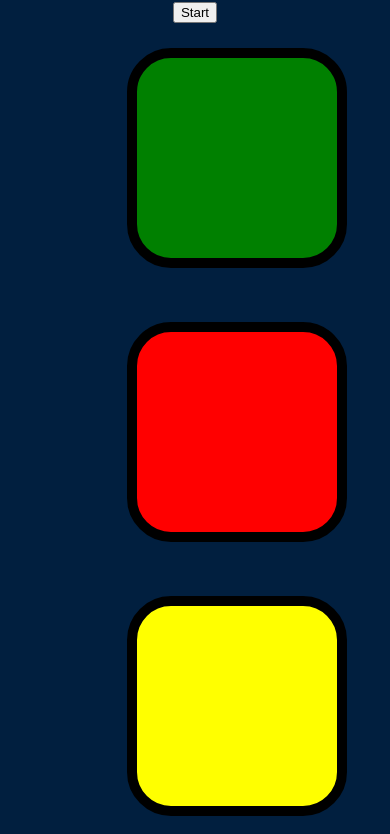
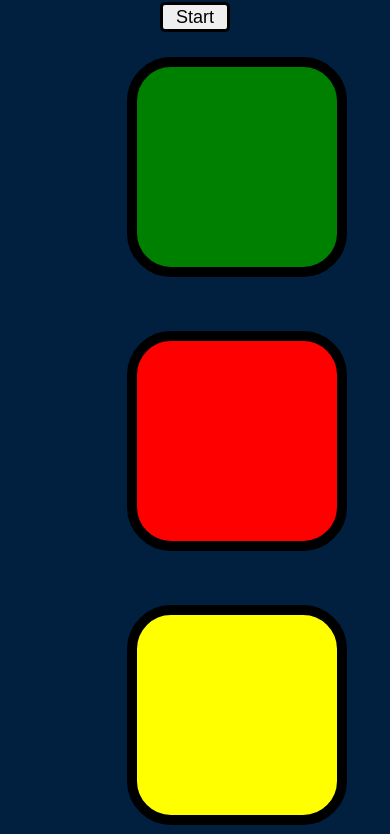
Before and after one commit to ytin121/Simon-Game, a plain HTML site: page index.html in a window 390 px wide. Shown: the part 179-1013 px from the top of the page. Drawn offline with nearby package versions, Linux system fonts and the light colour scheme.

Commit message:
18-06-2024_3rd_for mobile

```diff
--- a/styles.css
+++ b/styles.css
@@ -6,7 +6,7 @@ body {
 #level-title {
   font-family: 'Press Start 2P', cursive;
   font-size: 3rem;
-  margin:  5%;
+  margin: 5%;
   color: #FEF2BF;
 }
 
@@ -24,6 +24,28 @@ body {
   width: 200px;
   border: 10px solid black;
   border-radius: 20%;
+
+}
+
+.btn:hover {
+  cursor: pointer;
+}
+
+#sb:hover {
+  cursor: pointer;
+}
+
+.remov {
+  display: none;
+}
+
+#sb {
+  height: 30px;
+  width: 70px;
+  border: 3px solid black;
+  font-size: large;
+  border-radius: 5px;
+
 }
 
 .game-over {
```
